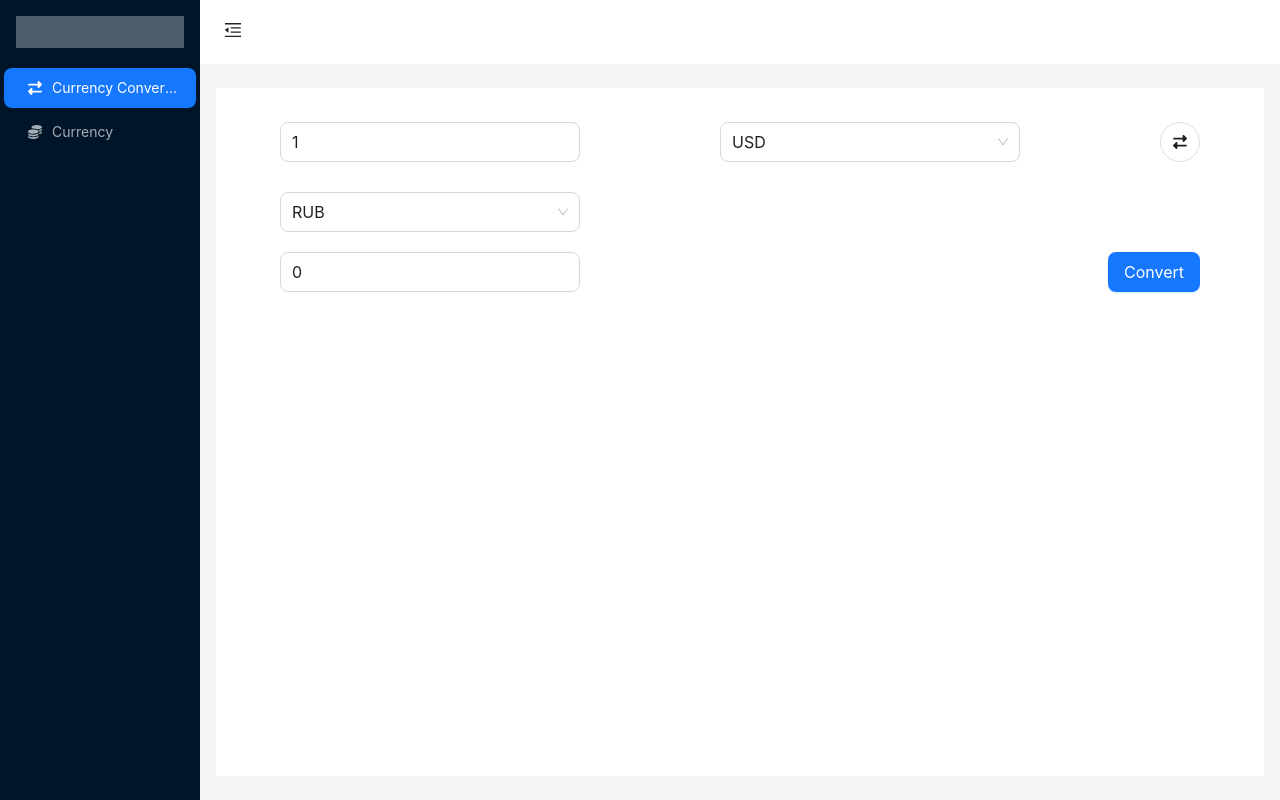
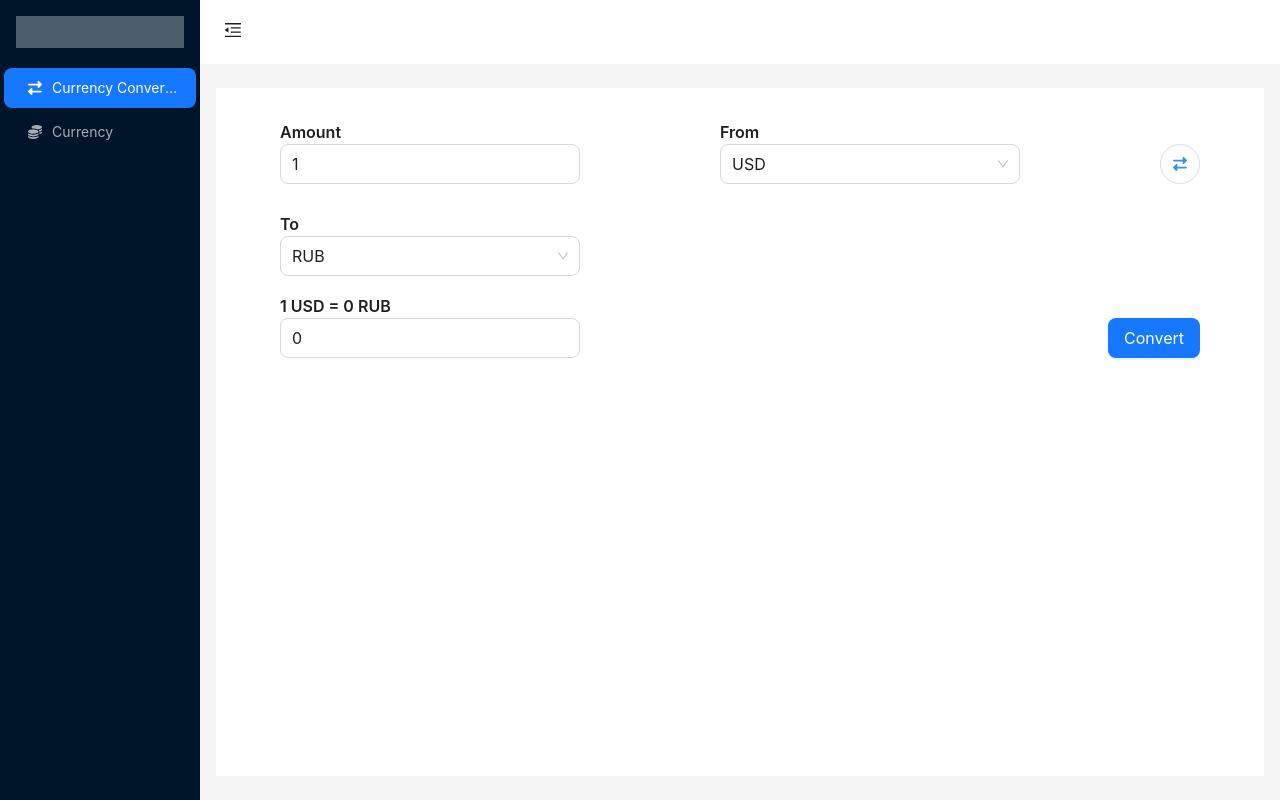
Before and after one commit to YigitaliyevIslomjon/currency-convertor-app, a React (Create React App) app: page /currency-converter in a window 1280 px wide. Built offline with nearby package versions, Linux system fonts and the light colour scheme; no server answers.

Commit message:
label qo'shildi convertlar uchun

```diff
--- a/src/pages/CurrencyConvertor/index.scss
+++ b/src/pages/CurrencyConvertor/index.scss
@@ -20,9 +20,19 @@
 }
 .currency__container{
     display: flex;
-    align-items: center;
+    align-items: flex-end;
     flex-wrap: wrap;
     row-gap: 30px;
     justify-content: space-between;
+
     margin-bottom: 20px;
 }
+.currency__formControl{
+    display: flex;
+    flex-direction: column;
+}
+.currency_label{
+    font-weight: 600;
+    margin-bottom: 2px;
+    font-size: 16px;
+}
--- a/src/pages/CurrencyConvertor/index.tsx
+++ b/src/pages/CurrencyConvertor/index.tsx
@@ -1,4 +1,4 @@
-import { Button, Input, Select } from "antd";
+import { Button, Input, Select, Typography } from "antd";
 import { FontAwesomeIcon } from "@fortawesome/react-fontawesome";
 import { faRightLeft } from "@fortawesome/free-solid-svg-icons";
 import Spinner from "../../components/Spinner";
@@ -33,12 +33,17 @@ function CurrencyConvertor() {
   return (
     <div className="currency">
       <div className="currency__container">
+        <div className="currency__formControl">
+          <label className="currency_label">Amount</label>
           <Input
             value={inputAmunt}
             size="large"
             className="currency_width"
             onChange={handleAmountChange}
           />
+        </div>
+        <div className="currency__formControl">
+          <label className="currency_label">From</label>
           <Select
             size="large"
             value={fromCurrency}
@@ -49,9 +54,12 @@ function CurrencyConvertor() {
               value: currency.name,
             }))}
           />
+        </div>
         <div className="currency__circule" onClick={repalceCurrencyVal}>
-          <FontAwesomeIcon icon={faRightLeft} />
+          <FontAwesomeIcon color="#3F90E8" icon={faRightLeft} />
         </div>
+        <div className="currency__formControl">
+          <label className="currency_label">To</label>
           <Select
             size="large"
             value={toCurrency}
@@ -63,8 +71,20 @@ function CurrencyConvertor() {
             }))}
           />
         </div>
+      </div>
       <div className="currency__container">
+        <div className="currency__formControl">
+          <label className="currency_label">
+            {inputAmunt +
+              "  " +
+              fromCurrency +
+              " = " +
+              convetResult +
+              " " +
+              toCurrency}
+          </label>
           <Input value={convetResult} size="large" className="currency_width" />
+        </div>
         <Button type="primary" size="large" onClick={handleConvertChange}>
           Convert
         </Button>
```
Lines whose indentation alone changed are shown as unchanged.
